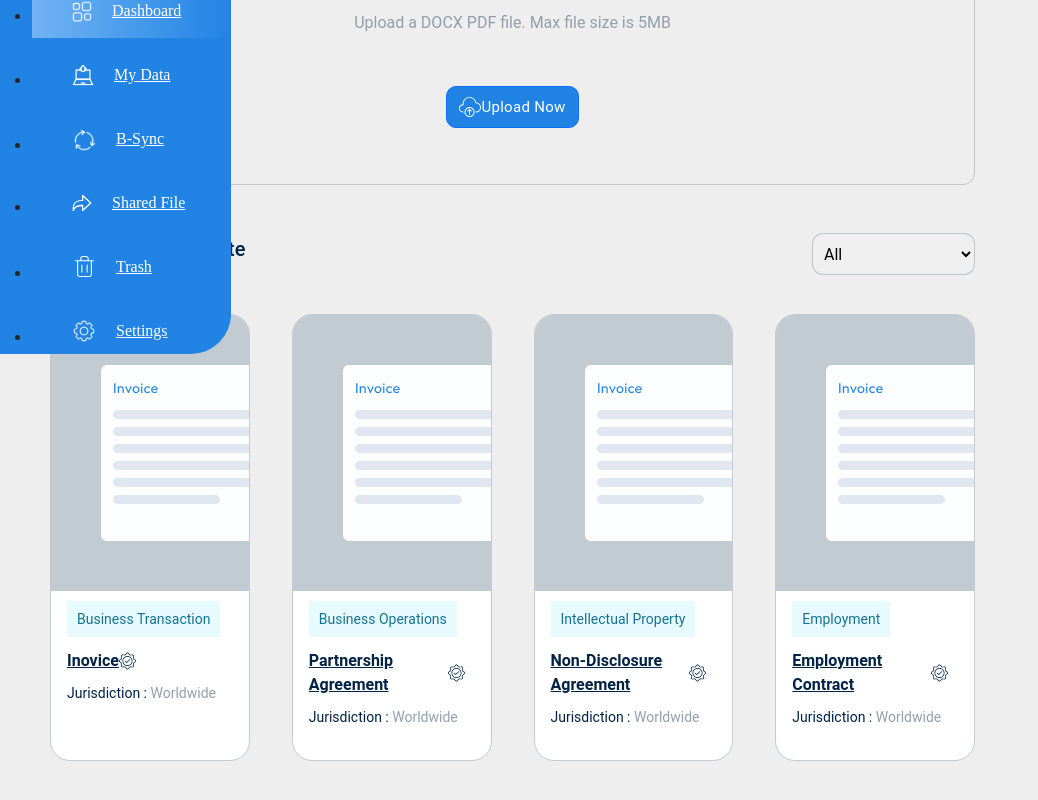
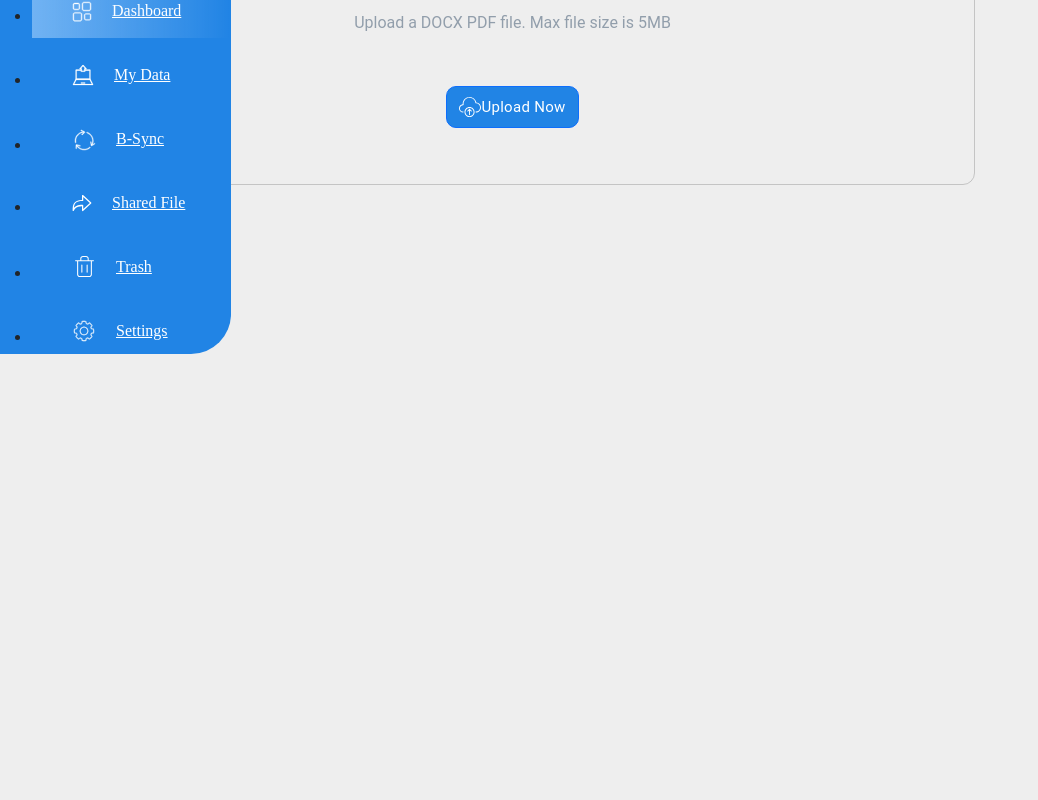
Before and after one commit to ishaan-chadha1/sju-frontend-main, a React (Create React App) app: page /createcontract in a window 1280 px wide. Shown: the part 446-1246 px from the top of the page, without its empty margins (0-1038 px from the left). After the commit the page ends 800 px from the top, so only its background shows below. Built offline with nearby package versions, Linux system fonts and the light colour scheme; grey boxes are pictures that could not be loaded; the HTML template or start-up script is replaced by a standard one.

Commit message:
Commented out Everything but Drag and Drop on Upload Contract Page

```diff
--- a/src/pages/CreateContract/CreateContract.jsx
+++ b/src/pages/CreateContract/CreateContract.jsx
@@ -42,7 +42,7 @@ const CreateContract = () => {
                             </div>
                             <FileUpload />
 
-                            <div className="selecttemplete">
+                            {/* <div className="selecttemplete">
                                 <div className="selectfilter">
                                     <h4>Select From Template</h4>
                                     <select id="FilterSelect">
@@ -109,7 +109,7 @@ const CreateContract = () => {
 
                                     </Card>
                                 </CardGroup>
-                            </div>
+                            </div> */}
 
                         </Tab>
                         <Tab eventKey="profile" title="Invite Signers">
```
